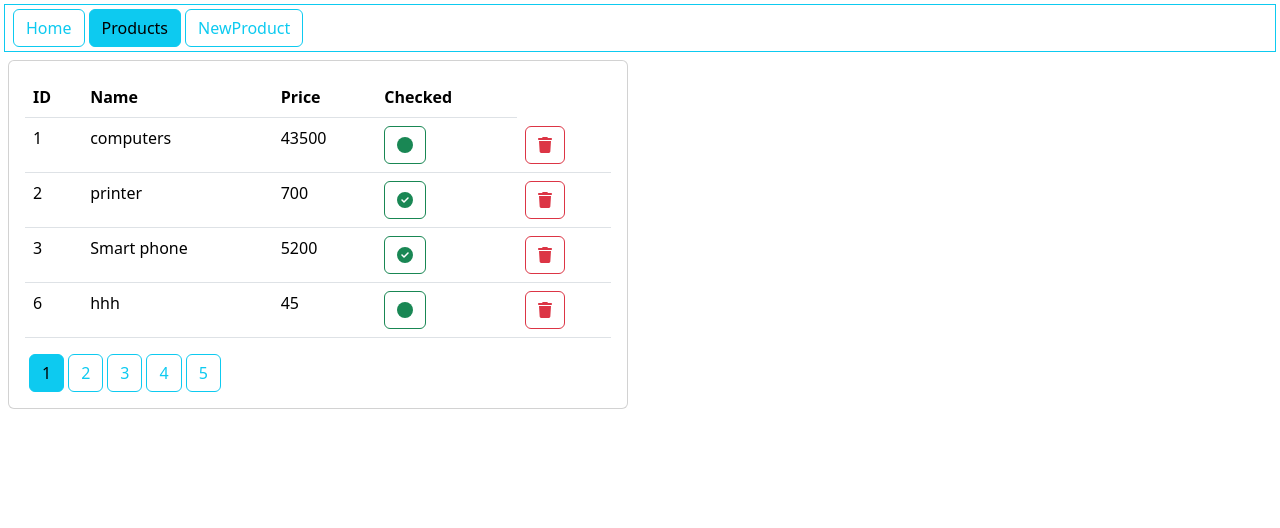
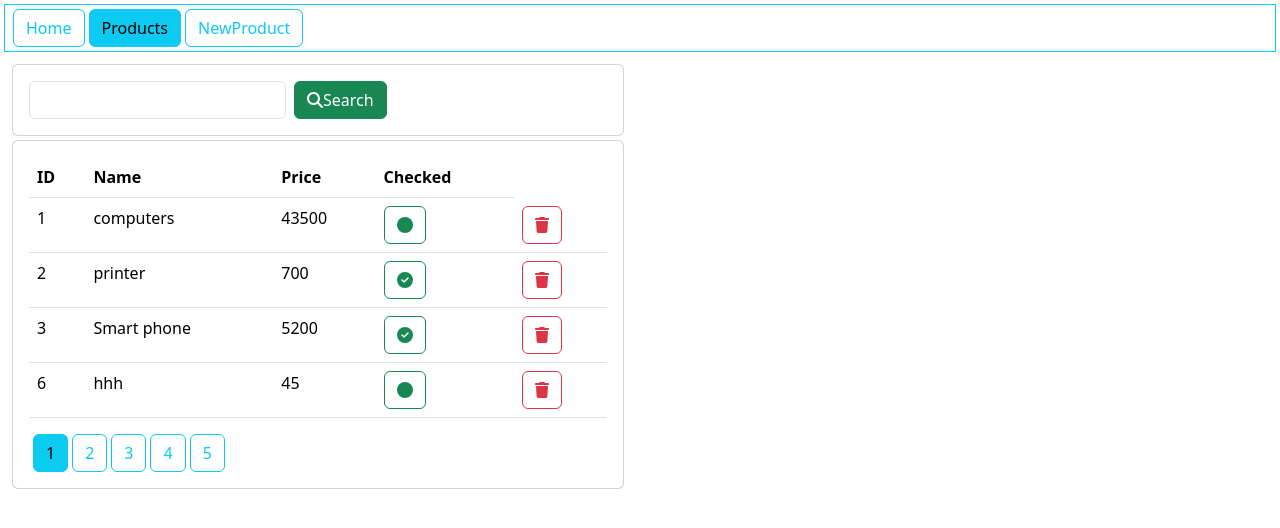
Before and after one commit to a-rahni/products-crud-front-react, a React (Create React App) app: page /products in a window 1280 px wide. Shown: the top 528 px of the page. Built offline with nearby package versions, Linux system fonts and the light colour scheme; data requests are answered from the project's data file.

Commit message:
formulaire recherche

```diff
--- a/src/components/Products.js
+++ b/src/components/Products.js
@@ -1,10 +1,12 @@
-import { faCheckCircle, faCircle, faTrash } from '@fortawesome/free-solid-svg-icons'
+import { faCheckCircle, faCircle, faSearch, faTrash } from '@fortawesome/free-solid-svg-icons'
 import { FontAwesomeIcon } from '@fortawesome/react-fontawesome'
 import axios from 'axios';
 import React, { useEffect, useState } from 'react'
 import { checkProduct, deleteProduct, getProducts } from '../app/app';
 
 function Products() {
+    const[query, setQuey] = useState(""); // quand on navigue entre les page, le keyword est perdu
+    // ==> faut utiliser un state globale: de contexte
 
     // liste vide au demarrage
     //const [products,setProducts] = useState([])
@@ -18,9 +20,10 @@ function Products() {
         totalPages: 0, // a calculer
     });
 
-    // useeffect est excecuté une fois le rendu est terminé
+    // useeffect est excecuté une fois le rendu del page est terminé (demarrage)
     useEffect(()=>{
         //handleGetProducts();
+        // recherche avec valeur par defaut de demarrage
         handleGetProducts(searchState.keyword,searchState.currentPage,searchState.pageSize);
     },[]);
 
@@ -87,11 +90,37 @@ function Products() {
         handleGetProducts(searchState.keyword, page, searchState.pageSize);
     }
 
+    const handleSearch =(event)=>{
+        event.preventDefault(); // eviter de rafraichir (vider) le formulaire
+        handleGetProducts(query,1,searchState.pageSize);
+    }
+
     return (
         <div className='p-1 m-1'>
             <div className='row'>
                 <div className='col-md-6'>
-                    <div className='card'>
+                    <div className='card m-1'>
+                        <div className='card-body'>
+                                <form onSubmit={handleSearch}>
+                                    <div className='row g-2'>
+                                        <div className='col-auto'>
+                                            <input className='form-control'
+                                                value={query}
+                                                onChange={(e)=>setQuey(e.target.value)}>
+                                            </input>
+                                        </div>
+                                        <div className='col-auto'>
+                                            <button className='btn btn-success'>
+                                                <FontAwesomeIcon icon={faSearch}></FontAwesomeIcon>
+                                                Search
+                                            </button>
+                                        </div>
+
+                                    </div>
+                                </form>
+                            </div>
+                        </div>
+                    <div className='card m-1'>
                         <div className='card-body'>
                            <table className='table'>
                                 <thead>
```
